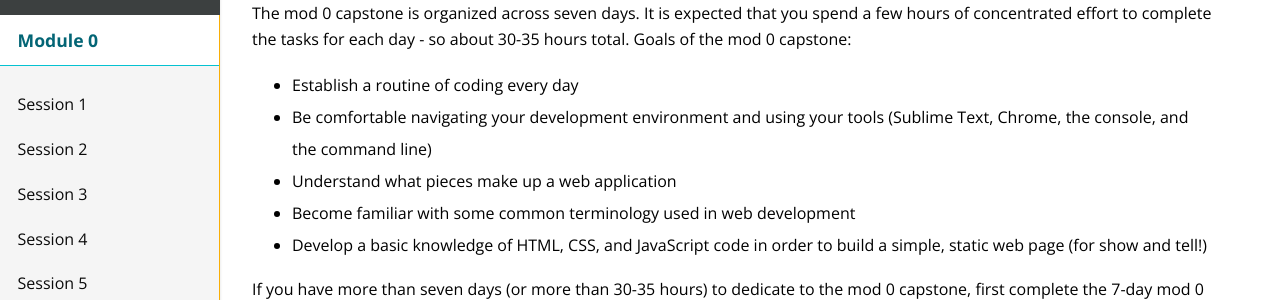
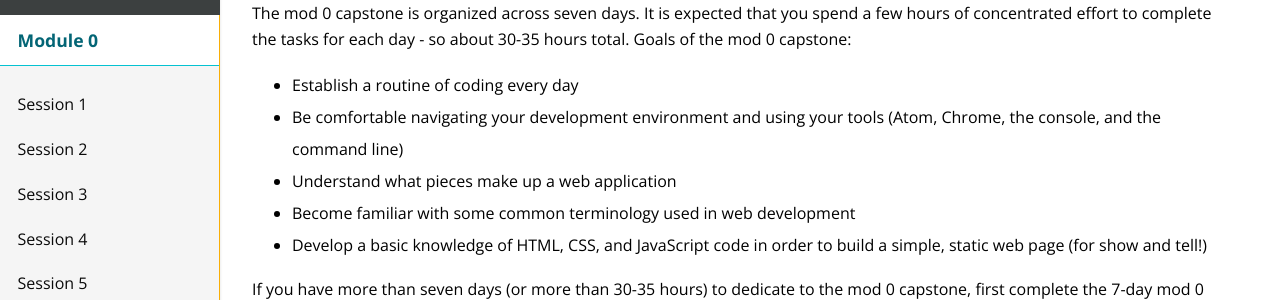
Before and after one commit to turingschool/mod-0-curriculum, a Jekyll site: the page built from capstone/fe_engineering/index.html, in a window 1280 px wide and 900 px high, scrolled down 777 px. Shown: the part 154-454 px from the top of the window. Built offline with Jekyll 4.4.1, drawn with Linux system fonts in a browser that asks for light colours; nearby versions of some CDN libraries.

Commit message:
Remove All references to Sublime and replace with Atom

```diff
--- a/capstone/fe_engineering/index.html
+++ b/capstone/fe_engineering/index.html
@@ -39,7 +39,7 @@
   <p>The mod 0 capstone is organized across seven days. It is expected that you spend a few hours of concentrated effort to complete the tasks for each day - so about 30-35 hours total. Goals of the mod 0 capstone:</p>
   <ul>
     <li>Establish a routine of coding every day</li>
-    <li>Be comfortable navigating your development environment and using your tools (Sublime Text, Chrome, the console, and the command line)</li>
+    <li>Be comfortable navigating your development environment and using your tools (Atom, Chrome, the console, and the command line)</li>
     <li>Understand what pieces make up a web application</li>
     <li>Become familiar with some common terminology used in web development</li>
     <li>Develop a basic knowledge of HTML, CSS, and JavaScript code in order to build a simple, static web page (for show and tell!)</li>
@@ -91,10 +91,6 @@
           <h4>Computer Setup</h4>
           <p>Before you start going through material on HTML, CSS, or JavaScript, you'll need to get your system set up. Install these programs:</p>
           <ul>
-            <li>
-              <h4 class="full-width"><a href="https://www.sublimetext.com/" target="_blank">Install the Sublime Text editor</a></h4>
-              <p>Sublime Text is a program where we edit code - it is a free text editor with many great features that makes editing code more enjoyable compared to a simple text editor. Sublime Text is commonly used in the software development industry, and you will use it throughout your time at Turing. It is a free program, but it will ask you periodically to make a donation - you can just decline and keep using Sublime Text for free.</p>
-            </li>
             <li>
               <h4 class="full-width"><a href="https://www.google.com/chrome/browser/canary.html" target="_blank">Install Google Chrome Canary</a></h4>
               <p>Google Chrome Canary is a bleeding edge, experimental version of Chrome, with the latest features. This web browser is great for general internet perusing, but web developers like it because it has very useful developer tools (the console), which you will use in the mod 0 capstone and extensively during class.</p>
@@ -202,7 +198,7 @@
         <li>
           <h4>For later: Something for Show-and-Tell</h4>
           <p>
-            You've notice that we've been building on the same "pen" throughout the mod 0 capstone so far. On day 7, you will spend the day building a completely new site using Sublime Text (not CodePen).
+            You've notice that we've been building on the same "pen" throughout the mod 0 capstone so far. On day 7, you will spend the day building a completely new site using Atom (not CodePen).
             You'll take what you've learned throughout days 1-6 and apply it to a completely new webpage. During the first couple days of class, you'll share what you've made on day 7 with your cohort.
             Just something to keep in mind over these next few days!
           </p>
@@ -382,12 +378,8 @@
           <p>Work through <a href="https://typing.io/" target="_blank">typing.io</a> as described in <a href="#daily">Daily Warm Up</a>.</p>
         </li>
         <li>
-          <h4>Learn About Your Text Editor - Sublime Text!</h4>
-          <p><a href="https://www.youtube.com/watch?v=SVkR1ZkNusI&list=PLpcSpRrAaOaqQMDlCzE_Y6IUUzaSfYocK" target="_blank">Here is a series of videos</a> to get you started learning about Sublime Text. You'll be using Sublime Text throughout your time at Turing, so it's a good idea to invest some time learning about it.</p>
-        </li>
-        <li>
-          <h4>Make A New Webpage Using Sublime Text!</h4>
-          <p>Instead of using CodePen to create this webpage, let's use Sublime Text - our text editor. Create a folder (also known as a directory) on your computer to hold your site's files.</p>
+          <h4>Make A New Webpage Using Atom!</h4>
+          <p>Instead of using CodePen to create this webpage, let's use Atom - our text editor. Create a folder (also known as a directory) on your computer to hold your site's files.</p>
           <p>Within your folder, create two files:</p>
           <ul>
             <li><code>index.html</code> to hold your HTML code</li>
@@ -407,7 +399,7 @@
           </ul>
 
           <p>To see the HTML code that you've written in the browser, find the <code>index.html</code> file in Finder, and open it using Chrome. Don't forget to link your stylesheet in your <code>index.html</code> file!</p>
-          <p>If you're having trouble using Sublime Text to create a webpage, then go ahead and use CodePen to get something built for your new site, but we would prefer that you use Sublime Text.</p>
+          <p>If you're having trouble using Atom to create a webpage, then go ahead and use CodePen to get something built for your new site, but we would prefer that you use Atom.</p>
         </li>
         <li>
           <h4>User Interface/User Experience (UI/UX)</h4>
```
Also changed, not shown: session3/index.md (+1 -1 lines), session4/index.md (+1 -1 lines).
